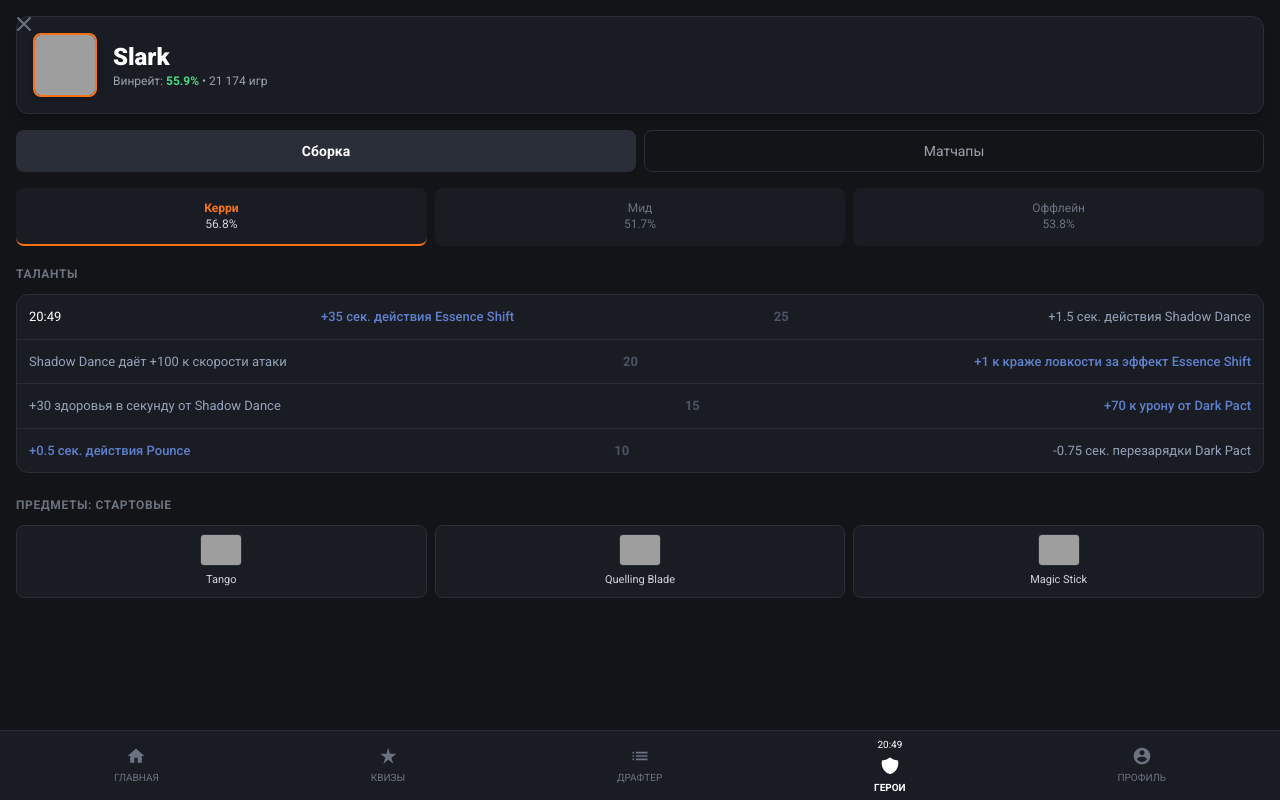
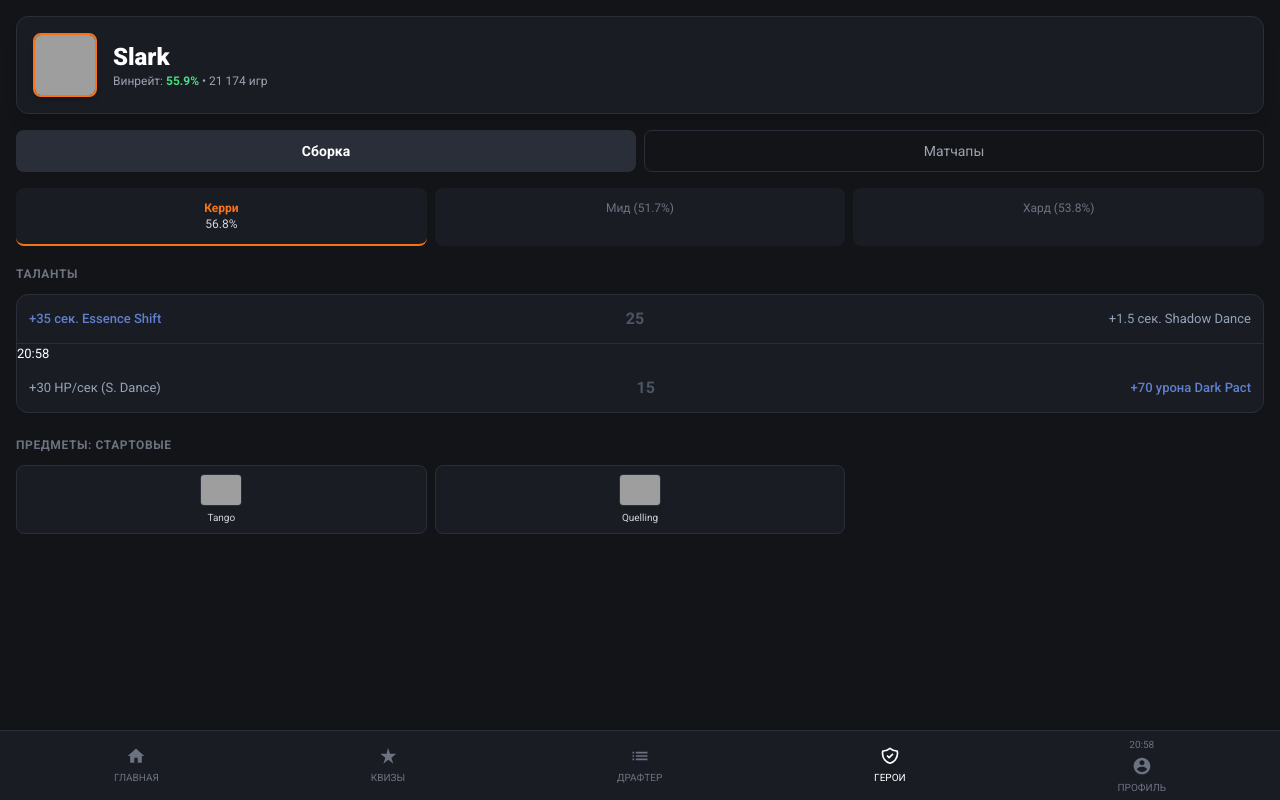
Before and after one commit to ZXC2000MMR/ZXC2000MMR.github.io, a website: page index.html in a window 1280 px wide. Drawn offline with nearby package versions, Linux system fonts and the light colour scheme; grey boxes are pictures that could not be loaded; a script that the page names is missing.

Commit message:
Обновление 3.0

```diff
--- a/index.html
+++ b/index.html
@@ -7,55 +7,53 @@
     <script src="https://telegram.org/js/telegram-web-app.js"></script>
     <script src="https://cdn.tailwindcss.com"></script>
     <style>
-        /* Шрифт как в Dota/приложении */
         @import url('https://fonts.googleapis.com/css2?family=Roboto:wght@300;400;500;700;900&display=swap');
         body {
             font-family: 'Roboto', sans-serif;
-            /* Используем переменные TG темы для фона и текста */
-            background-color: var(--tg-theme-bg-color, #131418);
-            color: var(--tg-theme-text-color, #fff);
-            -webkit-user-select: none;
-            user-select: none;
-            overflow: hidden; /* Запрещаем скролл всего окна */
+            background-color: #131418;
+            color: #fff;
+            margin: 0;
+            overflow: hidden;
         }
 
-        /* Стили для скролла внутри блоков */
-        .content-scroll {
-            height: calc(100vh - 70px); /* Высота минус навигация */
-            overflow-y: auto;
-            padding-bottom: 20px;
-        }
+        /* Логика страниц */
+        .page { display: none; height: calc(100vh - 70px); overflow-y: auto; }
+        .page.active { display: block; }
 
-        /* Стиль активной вкладки */
-        .nav-item.active {
-            color: #fff;
-        }
-        .nav-item.active svg {
-            fill: #fff; /* Или color: #fff; если SVG currentColor */
-        }
-
-        /* Таланты (синие акценты из image_0.png) */
+        /* Твои стили интерфейса */
         .talent-key { color: #5f80cc; font-weight: 500; }
         .talent-value { color: #94a3b8; }
         .talent-row { border-color: #2a2e38; }
-
-        /* Иконки предметов ( image_6.png) */
         .item-icon { width: 42px; height: 32px; border-radius: 4px; object-fit: cover; border: 1px solid #2a2e38; }
+        .nav-item.active { color: #fff; }
     </style>
 </head>
-<body class="p-0 m-0">
+<body>
 
-    <button onclick="tg.close()" class="absolute top-3 left-3 z-50 text-gray-500 hover:text-white">
-        <svg xmlns="http://www.w3.org/2000/svg" class="h-6 w-6" fill="none" viewBox="0 0 24 24" stroke="currentColor">
-            <path stroke-linecap="round" stroke-linejoin="round" stroke-width="2" d="M6 18L18 6M6 6l12 12" />
-        </svg>
-    </button>
+    <div id="page-home" class="page p-4">
+        <h1 class="text-2xl font-bold text-orange-500 mb-4">Главная</h1>
+        <div class="bg-[#1a1c24] p-4 rounded-xl border border-[#2a2e38]">
+            <p class="text-gray-400">Тут будут новости и мета патча.</p>
+        </div>
+    </div>
 
-    <div class="content-scroll">
+    <div id="page-quizzes" class="page p-4">
+        <h1 class="text-2xl font-bold mb-4">Квизы</h1>
+        <div class="bg-[#1a1c24] p-4 rounded-xl border border-[#2a2e38]">
+            <p class="text-gray-400">Проверь свои знания Доты здесь.</p>
+        </div>
+    </div>
 
+    <div id="page-drafter" class="page p-4">
+        <h1 class="text-2xl font-bold mb-4 text-blue-400">Драфтер</h1>
+        <div class="bg-[#1a1c24] p-4 rounded-xl border border-[#2a2e38]">
+            <p class="text-gray-400">Инструмент для контрпиков (в разработке).</p>
+        </div>
+    </div>
+
+    <div id="page-heroes" class="page active">
         <div class="bg-[#1a1c24] m-4 p-4 rounded-xl shadow-lg border border-[#2a2e38] flex items-center gap-4">
-            <img src="https://api.opendota.com/apps/dota2/images/dota_react/heroes/slark.png?"
-                 alt="Slark" class="w-16 h-16 rounded-lg border-2 border-orange-500 shadow-md">
+            <img src="https://api.opendota.com/apps/dota2/images/dota_react/heroes/slark.png?" class="w-16 h-16 rounded-lg border-2 border-orange-500 shadow-md">
             <div>
                 <h1 class="text-2xl font-black text-white">Slark</h1>
                 <p class="text-xs text-gray-400">Винрейт: <span class="text-green-400 font-bold">55.9%</span> • 21 174 игр</p>
@@ -63,7 +61,7 @@
         </div>
 
         <div class="flex gap-2 mx-4 mb-4">
-            <button class="w-1/2 bg-[#2a2e38] text-white font-bold py-2.5 rounded-lg active:scale-95 transition-transform text-sm">Сборка</button>
+            <button class="w-1/2 bg-[#2a2e38] text-white font-bold py-2.5 rounded-lg text-sm">Сборка</button>
             <button class="w-1/2 bg-transparent text-gray-400 py-2.5 rounded-lg text-sm border border-[#2a2e38]">Матчапы</button>
         </div>
 
@@ -72,93 +70,111 @@
                 <div class="text-orange-500 font-bold">Керри</div>
                 <div class="text-gray-300">56.8%</div>
             </div>
-            <div class="bg-[#1a1c24] p-3 rounded-lg text-gray-500">
-                <div>Мид</div>
-                <div>51.7%</div>
-            </div>
-            <div class="bg-[#1a1c24] p-3 rounded-lg text-gray-500">
-                <div>Оффлейн</div>
-                <div>53.8%</div>
-            </div>
+            <div class="bg-[#1a1c24] p-3 rounded-lg text-gray-500 text-gray-500">Мид (51.7%)</div>
+            <div class="bg-[#1a1c24] p-3 rounded-lg text-gray-500 text-gray-500">Хард (53.8%)</div>
         </div>
 
         <div class="mx-4 mb-6">
             <h3 class="text-gray-500 text-xs uppercase tracking-wider font-bold mb-3">Таланты</h3>
             <div class="bg-[#1a1c24] rounded-xl border border-[#2a2e38] text-[13px]">
                 <div class="flex items-center justify-between p-3 talent-row border-b">
-20:49
-<span class="talent-key">+35 сек. действия Essence Shift</span>
-                    <span class="text-gray-600 font-bold">25</span>
-                    <span class="talent-value">+1.5 сек. действия Shadow Dance</span>
+                    <span class="talent-key">+35 сек. Essence Shift</span>
+                    <span class="text-gray-600 font-bold text-base">25</span>
+                    <span class="talent-value">+1.5 сек. Shadow Dance</span>
                 </div>
-                <div class="flex items-center justify-between p-3 talent-row border-b">
-                    <span class="talent-value">Shadow Dance даёт +100 к скорости атаки</span>
-                    <span class="text-gray-600 font-bold">20</span>
-                    <span class="talent-key">+1 к краже ловкости за эффект Essence Shift</span>
-                </div>
-                <div class="flex items-center justify-between p-3 talent-row border-b">
-                    <span class="talent-value">+30 здоровья в секунду от Shadow Dance</span>
-                    <span class="text-gray-600 font-bold">15</span>
-                    <span class="talent-key">+70 к урону от Dark Pact</span>
-                </div>
-                <div class="flex items-center justify-between p-3 talent-row">
-                    <span class="talent-key">+0.5 сек. действия Pounce</span>
-                    <span class="text-gray-600 font-bold">10</span>
-                    <span class="talent-value">-0.75 сек. перезарядки Dark Pact</span>
+20:58
+
+
+<div class="flex items-center justify-between p-3 talent-row">
+                    <span class="talent-value">+30 HP/сек (S. Dance)</span>
+                    <span class="text-gray-600 font-bold text-base">15</span>
+                    <span class="talent-key">+70 урона Dark Pact</span>
                 </div>
             </div>
         </div>
 
-        <div class="mx-4 mb-6">
+        <div class="mx-4 mb-20">
             <h3 class="text-gray-500 text-xs uppercase tracking-wider font-bold mb-3">Предметы: Стартовые</h3>
             <div class="grid grid-cols-3 gap-2">
-                <div class="bg-[#1a1c24] p-2 rounded-lg border border-[#2a2e38] flex flex-col items-center gap-1.5 text-center">
-                    <img src="https://api.opendota.com/apps/dota2/images/dota_react/items/tango.png?" alt="Tango" class="item-icon">
-                    <span class="text-[11px] text-gray-300">Tango</span>
+                <div class="bg-[#1a1c24] p-2 rounded-lg border border-[#2a2e38] flex flex-col items-center gap-1">
+                    <img src="https://api.opendota.com/apps/dota2/images/dota_react/items/tango.png?" class="item-icon">
+                    <span class="text-[10px] text-gray-300">Tango</span>
                 </div>
-                <div class="bg-[#1a1c24] p-2 rounded-lg border border-[#2a2e38] flex flex-col items-center gap-1.5 text-center">
-                    <img src="https://api.opendota.com/apps/dota2/images/dota_react/items/quelling_blade.png?" alt="Quelling Blade" class="item-icon">
-                    <span class="text-[11px] text-gray-300">Quelling Blade</span>
-                </div>
-                <div class="bg-[#1a1c24] p-2 rounded-lg border border-[#2a2e38] flex flex-col items-center gap-1.5 text-center">
-                    <img src="https://api.opendota.com/apps/dota2/images/dota_react/items/magic_stick.png?" alt="Magic Stick" class="item-icon">
-                    <span class="text-[11px] text-gray-300">Magic Stick</span>
+                <div class="bg-[#1a1c24] p-2 rounded-lg border border-[#2a2e38] flex flex-col items-center gap-1">
+                    <img src="https://api.opendota.com/apps/dota2/images/dota_react/items/quelling_blade.png?" class="item-icon">
+                    <span class="text-[10px] text-gray-300">Quelling</span>
                 </div>
             </div>
         </div>
+    </div>
 
-    </div> <div class="fixed bottom-0 left-0 right-0 h-[70px] bg-[#1a1c24] border-t border-[#2a2e38] flex justify-around items-center px-2 z-50">
-        <div class="nav-item flex flex-col items-center gap-1 text-gray-500 text-[10px]">
+    <div id="page-profile" class="page p-4">
+        <div class="bg-[#1a1c24] p-4 rounded-xl border border-[#2a2e38] mb-4">
+            <div class="flex items-center gap-4">
+                <div id="user-avatar" class="w-12 h-12 bg-orange-600 rounded-full flex items-center justify-center font-bold text-xl">?</div>
+                <div>
+                    <div id="user-name" class="font-bold">Загрузка...</div>
+                    <div id="user-username" class="text-gray-500 text-sm">@username</div>
+                </div>
+            </div>
+        </div>
+        <button onclick="tg.close()" class="w-full bg-red-900/30 text-red-500 py-3 rounded-lg border border-red-900/50">Выйти из приложения</button>
+    </div>
+
+    <div class="fixed bottom-0 left-0 right-0 h-[70px] bg-[#1a1c24] border-t border-[#2a2e38] flex justify-around items-center px-2 z-50">
+        <div onclick="showPage('home', this)" class="nav-item flex flex-col items-center gap-1 text-gray-500 text-[10px]">
             <svg class="h-5 w-5" fill="currentColor" viewBox="0 0 24 24"><path d="M10 20v-6h4v6h5v-8h3L12 3 2 12h3v8z"/></svg>
             <span>ГЛАВНАЯ</span>
         </div>
-        <div class="nav-item flex flex-col items-center gap-1 text-gray-500 text-[10px]">
+        <div onclick="showPage('quizzes', this)" class="nav-item flex flex-col items-center gap-1 text-gray-500 text-[10px]">
             <svg class="h-5 w-5" fill="currentColor" viewBox="0 0 24 24"><path d="M12 2l2.4 7.2h7.6l-6 4.8 2.4 7.2-6-4.8-6 4.8 2.4-7.2-6-4.8h7.6z"/></svg>
             <span>КВИЗЫ</span>
         </div>
-        <div class="nav-item flex flex-col items-center gap-1 text-gray-500 text-[10px]">
+        <div onclick="showPage('drafter', this)" class="nav-item flex flex-col items-center gap-1 text-gray-500 text-[10px]">
             <svg class="h-5 w-5" fill="currentColor" viewBox="0 0 24 24"><path d="M3 13h2v-2H3v2zm0 4h2v-2H3v2zm0-8h2V7H3v2zm4 4h14v-2H7v2zm0 4h14v-2H7v2zM7 7v2h14V7H7z"/></svg>
             <span>ДРАФТЕР</span>
         </div>
-        <div class="nav-item active flex flex-col items-center gap-1 text-[10px]">
-20:49
-<svg class="h-5 w-5" fill="none" stroke="currentColor" viewBox="0 0 24 24"><path stroke-linecap="round" stroke-linejoin="round" stroke-width="2" d="M9 12l2 2 4-4m5.618-4.016A11.955 11.955 0 0112 2.944a11.955 11.955 0 01-8.618 3.04A12.02 12.02 0 003 9c0 5.591 3.824 10.29 9 11.622 5.176-1.332 9-6.03 9-11.622 0-1.042-.133-2.052-.382-3.016z" /></svg>
-            <span class="font-bold">ГЕРОИ</span>
+        <div onclick="showPage('heroes', this)" class="nav-item active flex flex-col items-center gap-1 text-white text-[10px]">
+            <svg class="h-5 w-5" fill="none" stroke="currentColor" viewBox="0 0 24 24"><path stroke-linecap="round" stroke-linejoin="round" stroke-width="2" d="M9 12l2 2 4-4m5.618-4.016A11.955 11.955 0 0112 2.944a11.955 11.955 0 01-8.618 3.04A12.02 12.02 0 003 9c0 5.591 3.824 10.29 9 11.622 5.176-1.332 9-6.03 9-11.622 0-1.042-.133-2.052-.382-3.016z" /></svg>
+            <span>ГЕРОИ</span>
         </div>
-        <div class="nav-item flex flex-col items-center gap-1 text-gray-500 text-[10px]">
-            <svg class="h-5 w-5" fill="currentColor" viewBox="0 0 24 24"><path d="M12 2C6.48 2 2 6.48 2 12s4.48 10 10 10 10-4.48 10-10S17.52 2 12 2zm0 3c1.66 0 3 1.34 3 3s-1.34 3-3 3-3-1.34-3-3 1.34-3 3-3zm0 14.2c-2.5 0-4.71-1.28-6-3.22.03-1.99 4-3.08 6-3.08 1.99 0 5.97 1.09 6 3.08-1.29 1.94-3.5 3.22-6 3.22z"/></svg>
+        <div onclick="showPage('profile', this)" class="nav-item flex flex-col items-center gap-1 text-gray-500 text-[10px]">
+20:58
+<svg class="h-5 w-5" fill="currentColor" viewBox="0 0 24 24"><path d="M12 2C6.48 2 2 6.48 2 12s4.48 10 10 10 10-4.48 10-10S17.52 2 12 2zm0 3c1.66 0 3 1.34 3 3s-1.34 3-3 3-3-1.34-3-3 1.34-3 3-3zm0 14.2c-2.5 0-4.71-1.28-6-3.22.03-1.99 4-3.08 6-3.08 1.99 0 5.97 1.09 6 3.08-1.29 1.94-3.5 3.22-6 3.22z"/></svg>
             <span>ПРОФИЛЬ</span>
         </div>
     </div>
 
     <script>
-        // Инициализация TG WebApp
         const tg = window.Telegram.WebApp;
         tg.ready();
-        tg.expand(); // Развернуть на весь экран
+        tg.expand();
 
-        // Устанавливаем цвет хедера (совместимо с темой)
-        tg.setHeaderColor('#131418');
+        function showPage(pageId, navElement) {
+            // Скрываем все страницы
+            document.querySelectorAll('.page').forEach(p => p.classList.remove('active'));
+            // Показываем нужную
+            document.getElementById('page-' + pageId).classList.add('active');
+
+            // Сбрасываем цвета кнопок
+            document.querySelectorAll('.nav-item').forEach(item => {
+                item.classList.remove('active', 'text-white');
+                item.classList.add('text-gray-500');
+            });
+            // Активируем текущую
+            navElement.classList.add('active', 'text-white');
+            navElement.classList.remove('text-gray-500');
+
+            tg.HapticFeedback.impactOccurred('light');
+        }
+
+        // Заполнение данных профиля
+        if (tg.initDataUnsafe && tg.initDataUnsafe.user) {
+            const user = tg.initDataUnsafe.user;
+            document.getElementById('user-name').innerText = user.first_name;
+            document.getElementById('user-username').innerText = user.username ? '@' + user.username : 'id' + user.id;
+            document.getElementById('user-avatar').innerText = user.first_name[0];
+        }
     </script>
 </body>
 </html>
```
